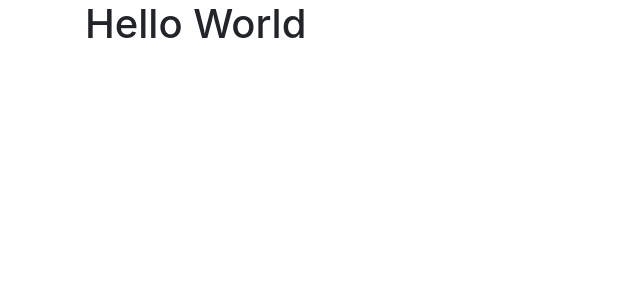
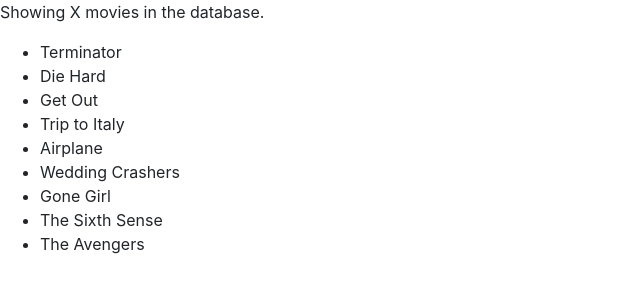
Before and after one commit to mrdaines/vidly-react, a React (Create React App) app: page / in a window 1280 px wide. Shown: the top 300 px of the page, without its empty margins (0-640 px from the left). Built offline with nearby package versions, Linux system fonts and the light colour scheme.

Commit message:
Initial movie display

```diff
--- /dev/null
+++ b/src/components/movies.jsx
@@ -0,0 +1,25 @@
+import React, { Component } from 'react';
+import { getMovies } from '../services/fakeMovieService';
+
+class Movies extends Component {
+	state = {
+		movies: getMovies()
+	}
+
+	// handleDelete = movie => {
+
+	// };
+
+	render() {
+		return (
+			<div>
+				<p>Showing X movies in the database.</p>
+				<ul>
+					{ this.state.movies.map(movie => <li key={movie._id}>{ movie.title }</li>) }
+				</ul>
+			</div>
+		);
+	}
+}
+
+export default Movies;
--- a/src/index.js
+++ b/src/index.js
@@ -1,14 +1,14 @@
 import React from 'react';
 import ReactDOM from 'react-dom';
 import './index.css';
-import App from './App';
+import Movies from './components/movies';
 import * as serviceWorker from './serviceWorker';
 import 'bootstrap/dist/css/bootstrap.css';
 import 'font-awesome/css/font-awesome.css';
 
 ReactDOM.render(
   <React.StrictMode>
-    <App />
+    <Movies />
   </React.StrictMode>,
   document.getElementById('root')
 );
```
